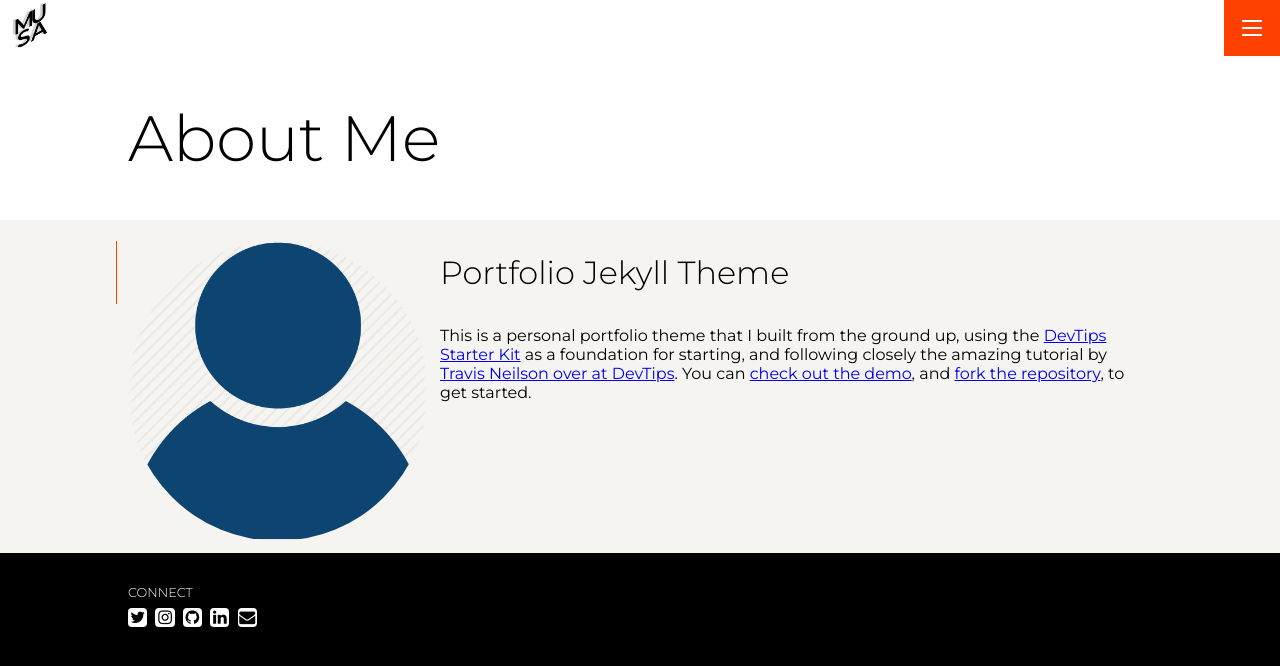
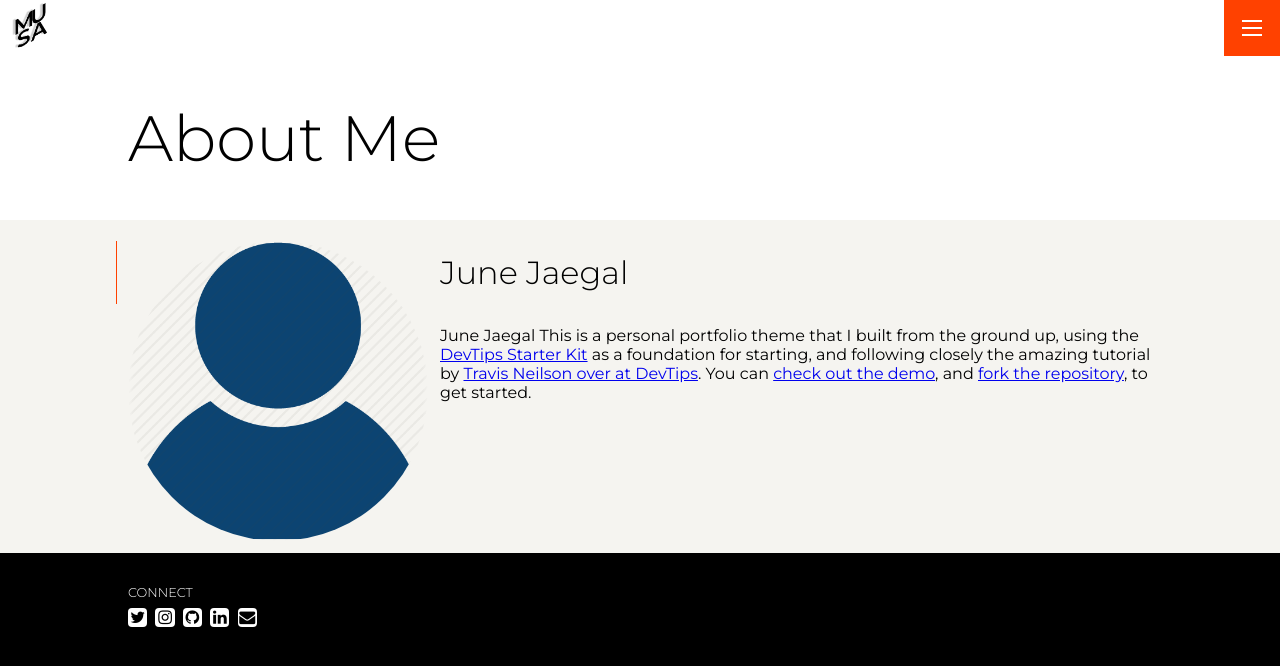
Before and after one commit to JJaegal/portfolio, a Jekyll site: the page built from pages/about.md, in a window 1280 px wide. Shown: the top 666 px of the page. Built offline with Jekyll 4.4.1, drawn with Linux system fonts in a browser that asks for light colours.

Commit message:
Changing About Name

```diff
--- a/pages/about.md
+++ b/pages/about.md
@@ -5,6 +5,7 @@ headshot: /assets/img/headshot.webp
 permalink: /about
 ---
 
-# Portfolio Jekyll Theme
+# June Jaegal
 
+June Jaegal
 This is a personal portfolio theme that I built from the ground up, using the [DevTips Starter Kit](http://devtipsstarterkit.com/) as a foundation for starting, and following closely the amazing tutorial by [Travis Neilson over at DevTips](https://www.youtube.com/watch?v=T6jKLsxbFg4&list=PL0CB3OvPhDA_STygmp3sDenx3UpdOMk7P). You can [check out the demo](lenpaul.github.io/portfolio-jekyll-theme/), and [fork the repository](https://github.com/LeNPaul/portfolio-jekyll-theme/fork), to get started.
```
